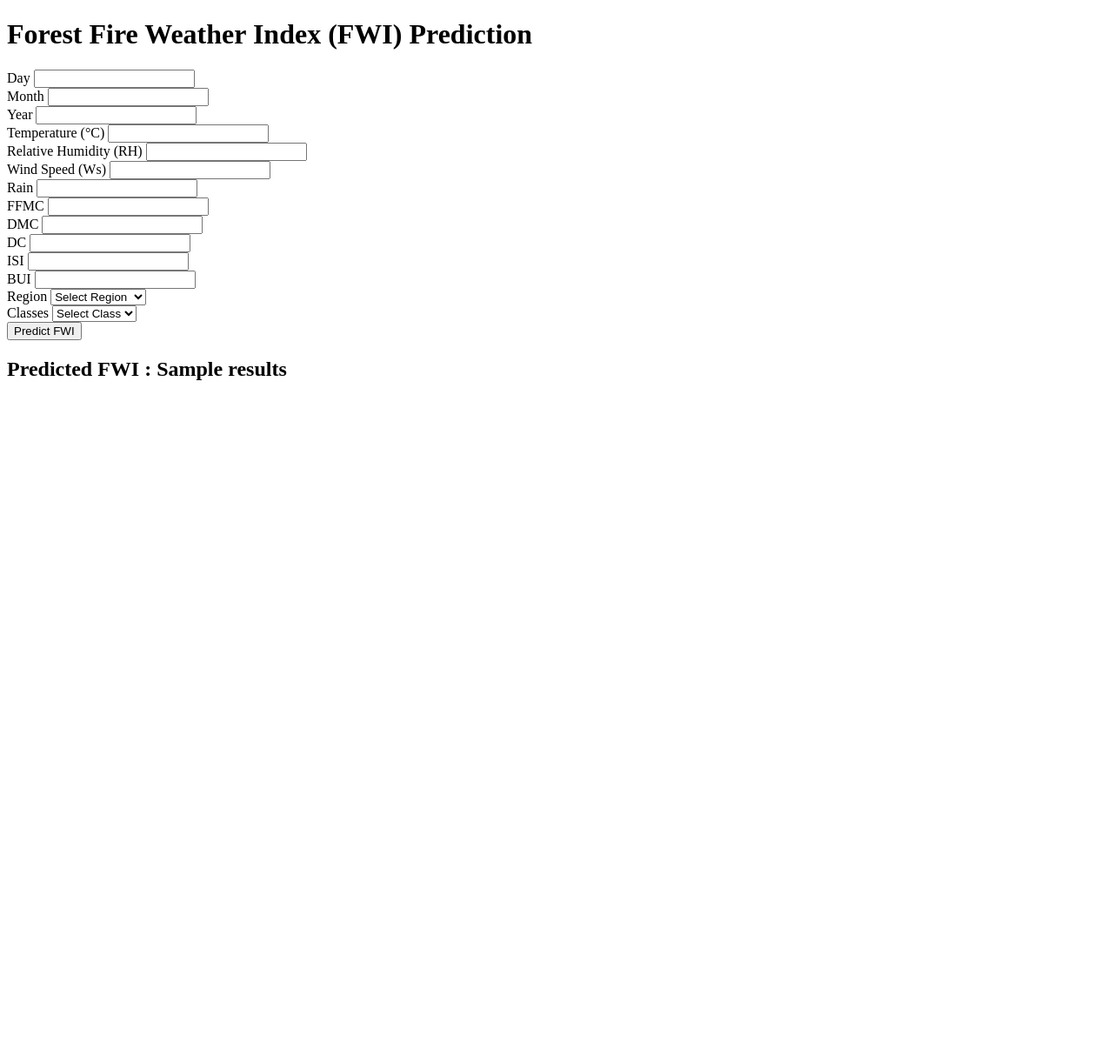
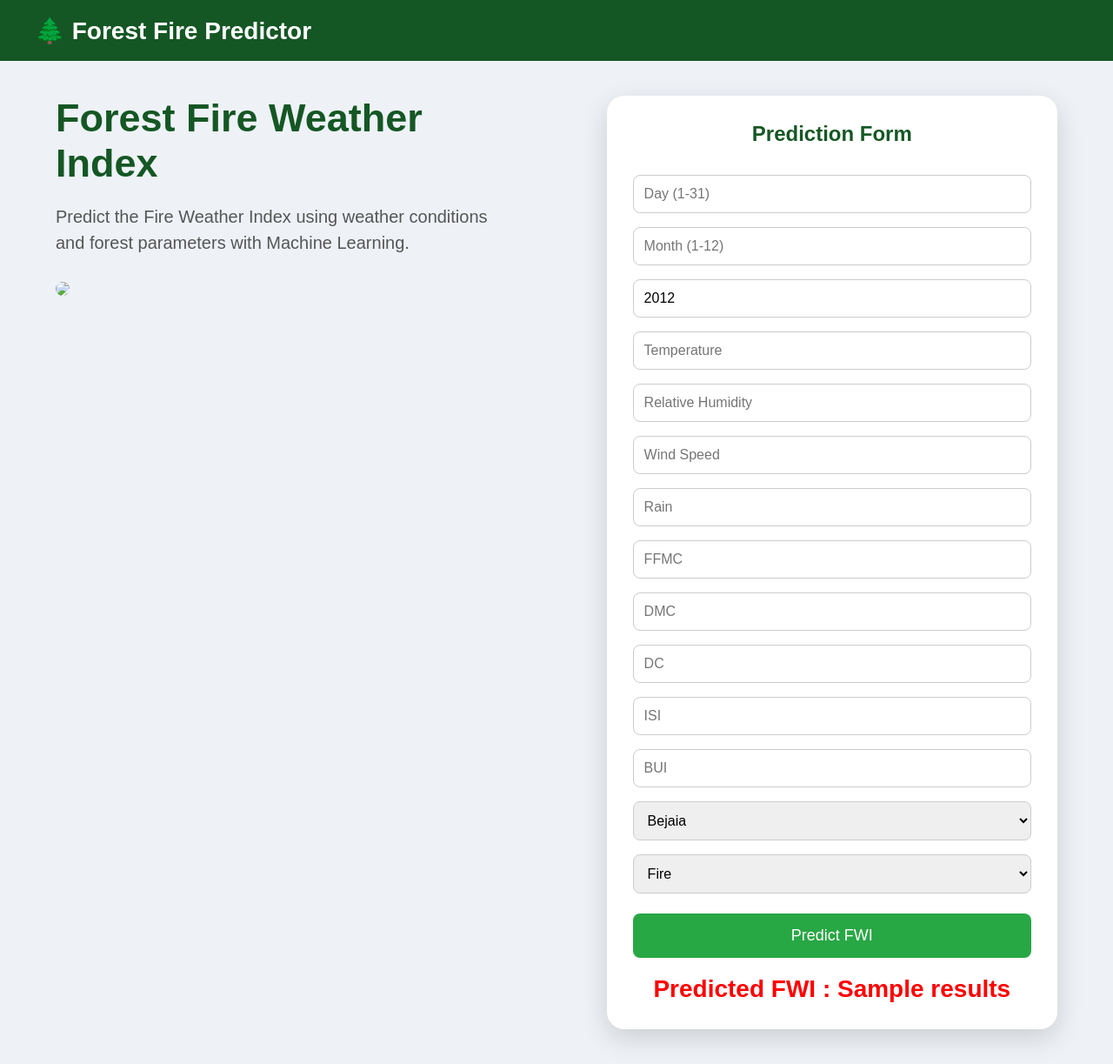
Before and after one commit to Fourierfantastic/forestAgni, a Flask app: template templates/home.html in a window 1280 px wide. Shown: the whole page at 87% size. Before the commit the page ends 437 px from the top, so only its background shows below. Run offline with Flask 3, Linux system fonts and the light colour scheme; the template is opened without the code that fills it: most values are stand-ins (such as "Sample title", 1, 10 or a date in 2020).

Commit message:
ui created

```diff
--- /dev/null
+++ b/static/css/style.css
@@ -0,0 +1,121 @@
+*{
+    margin:0;
+    padding:0;
+    box-sizing:border-box;
+    font-family:Arial,Helvetica,sans-serif;
+}
+
+body{
+
+    background:#eef2f7;
+}
+
+nav{
+
+    height:70px;
+    background:#155724;
+    color:white;
+    display:flex;
+    align-items:center;
+    padding-left:40px;
+    font-size:28px;
+    font-weight:bold;
+}
+
+.container{
+
+    width:90%;
+    margin:40px auto;
+    display:flex;
+    justify-content:space-between;
+}
+
+.left{
+
+    width:45%;
+}
+
+.left h1{
+
+    color:#155724;
+    font-size:45px;
+    margin-bottom:20px;
+}
+
+.left p{
+
+    color:#555;
+    font-size:20px;
+    line-height:30px;
+}
+
+.left img{
+
+    width:100%;
+    margin-top:30px;
+    border-radius:20px;
+}
+
+.right{
+
+    width:45%;
+    background:white;
+    padding:30px;
+    border-radius:20px;
+    box-shadow:0 10px 30px rgba(0,0,0,.15);
+}
+
+.right h2{
+
+    text-align:center;
+    margin-bottom:25px;
+    color:#155724;
+}
+
+form{
+
+    display:flex;
+    flex-direction:column;
+}
+
+input,select{
+
+    padding:12px;
+    margin:8px 0;
+    border-radius:8px;
+    border:1px solid #ccc;
+    font-size:16px;
+}
+
+input:focus,
+select:focus{
+
+    border:2px solid green;
+    outline:none;
+}
+
+button{
+
+    margin-top:15px;
+    padding:15px;
+    background:#28a745;
+    color:white;
+    border:none;
+    border-radius:8px;
+    font-size:18px;
+    cursor:pointer;
+}
+
+button:hover{
+
+    background:#1f7c35;
+}
+
+.result{
+
+    margin-top:20px;
+    text-align:center;
+    color:red;
+    font-size:28px;
+    font-weight:bold;
+}
--- a/templates/home.html
+++ b/templates/home.html
@@ -1,102 +1,94 @@
 <!DOCTYPE html>
-<html>
+<html lang="en">
 <head>
-    <title>Forest Fire FWI Prediction</title>
+    <meta charset="UTF-8">
+    <meta name="viewport" content="width=device-width, initial-scale=1.0">
+    <title>Forest Fire Prediction</title>
+
+    <link rel="stylesheet"
+          href="{{ url_for('static',filename='css/style.css') }}">
 </head>
+
 <body>
 
-<div class="login">
-    <h1>Forest Fire Weather Index (FWI) Prediction</h1>
+<nav>
+    <div class="logo">
+        🌲 Forest Fire Predictor
+    </div>
+</nav>
+
+<div class="container">
+
+<div class="left">
+
+<h1>Forest Fire Weather Index</h1>
+
+<p>
+Predict the Fire Weather Index using weather conditions
+and forest parameters with Machine Learning.
+</p>
+
+<img src="{{ url_for('static',filename='images/forest.jpg') }}">
+
+</div>
+
+<div class="right">
+
+<h2>Prediction Form</h2>
 
 <form action="{{ url_for('predict_datapoint') }}" method="post">
 
-        <div class="mb-3">
-            <label>Day</label>
-            <input class="form-control" type="number" name="day" required>
-        </div>
+<input type="number" name="day" placeholder="Day (1-31)" min="1" max="31" required>
 
-        <div class="mb-3">
-            <label>Month</label>
-            <input class="form-control" type="number" name="month" required>
-        </div>
+<input type="number" name="month" placeholder="Month (1-12)" min="1" max="12" required>
 
-        <div class="mb-3">
-            <label>Year</label>
-            <input class="form-control" type="number" name="year" required>
-        </div>
+<input type="number" name="year" value="2012" readonly>
 
-        <div class="mb-3">
-            <label>Temperature (°C)</label>
-            <input class="form-control" type="number" step="0.1" name="Temperature" required>
-        </div>
+<input type="number" step="0.1" name="Temperature" placeholder="Temperature">
 
-        <div class="mb-3">
-            <label>Relative Humidity (RH)</label>
-            <input class="form-control" type="number" step="0.1" name="RH" required>
-        </div>
+<input type="number" step="0.1" name="RH" placeholder="Relative Humidity">
 
-        <div class="mb-3">
-            <label>Wind Speed (Ws)</label>
-            <input class="form-control" type="number" step="0.1" name="Ws" required>
-        </div>
+<input type="number" step="0.1" name="Ws" placeholder="Wind Speed">
 
-        <div class="mb-3">
-            <label>Rain</label>
-            <input class="form-control" type="number" step="0.1" name="Rain" required>
-        </div>
+<input type="number" step="0.1" name="Rain" placeholder="Rain">
 
-        <div class="mb-3">
-            <label>FFMC</label>
-            <input class="form-control" type="number" step="0.1" name="FFMC" required>
-        </div>
+<input type="number" step="0.1" name="FFMC" placeholder="FFMC">
 
-        <div class="mb-3">
-            <label>DMC</label>
-            <input class="form-control" type="number" step="0.1" name="DMC" required>
-        </div>
+<input type="number" step="0.1" name="DMC" placeholder="DMC">
 
-        <div class="mb-3">
-            <label>DC</label>
-            <input class="form-control" type="number" step="0.1" name="DC" required>
-        </div>
+<input type="number" step="0.1" name="DC" placeholder="DC">
 
-        <div class="mb-3">
-            <label>ISI</label>
-            <input class="form-control" type="number" step="0.1" name="ISI" required>
-        </div>
+<input type="number" step="0.1" name="ISI" placeholder="ISI">
 
-        <div class="mb-3">
-            <label>BUI</label>
-            <input class="form-control" type="number" step="0.1" name="BUI" required>
-        </div>
+<input type="number" step="0.1" name="BUI" placeholder="BUI">
 
-        <div class="mb-3">
-            <label>Region</label>
-            <select class="form-control" name="Region" required>
-                <option selected disabled>Select Region</option>
+<select name="Region">
 <option value="0">Bejaia</option>
 <option value="1">Sidi Bel-Abbes</option>
 </select>
-        </div>
 
-        <div class="mb-3">
-            <label>Classes</label>
-            <select class="form-control" name="Classes" required>
-                <option selected disabled>Select Class</option>
+<select name="Classes">
 <option value="fire">Fire</option>
 <option value="not fire">Not Fire</option>
 </select>
-        </div>
 
-        <div class="mb-3">
-            <input class="btn btn-primary" type="submit" value="Predict FWI">
-        </div>
+<button type="submit">
+Predict FWI
+</button>
 
 </form>
 
-    <h2>
+{% if results %}
+
+<div class="result">
+
 Predicted FWI : {{ results }}
-    </h2>
+
+</div>
+
+{% endif %}
+
+</div>
 
 </div>
 
```
Also changed, not shown: static/images/forest.jpg (added), 2 other files. Lines whose indentation alone changed are shown as unchanged.
